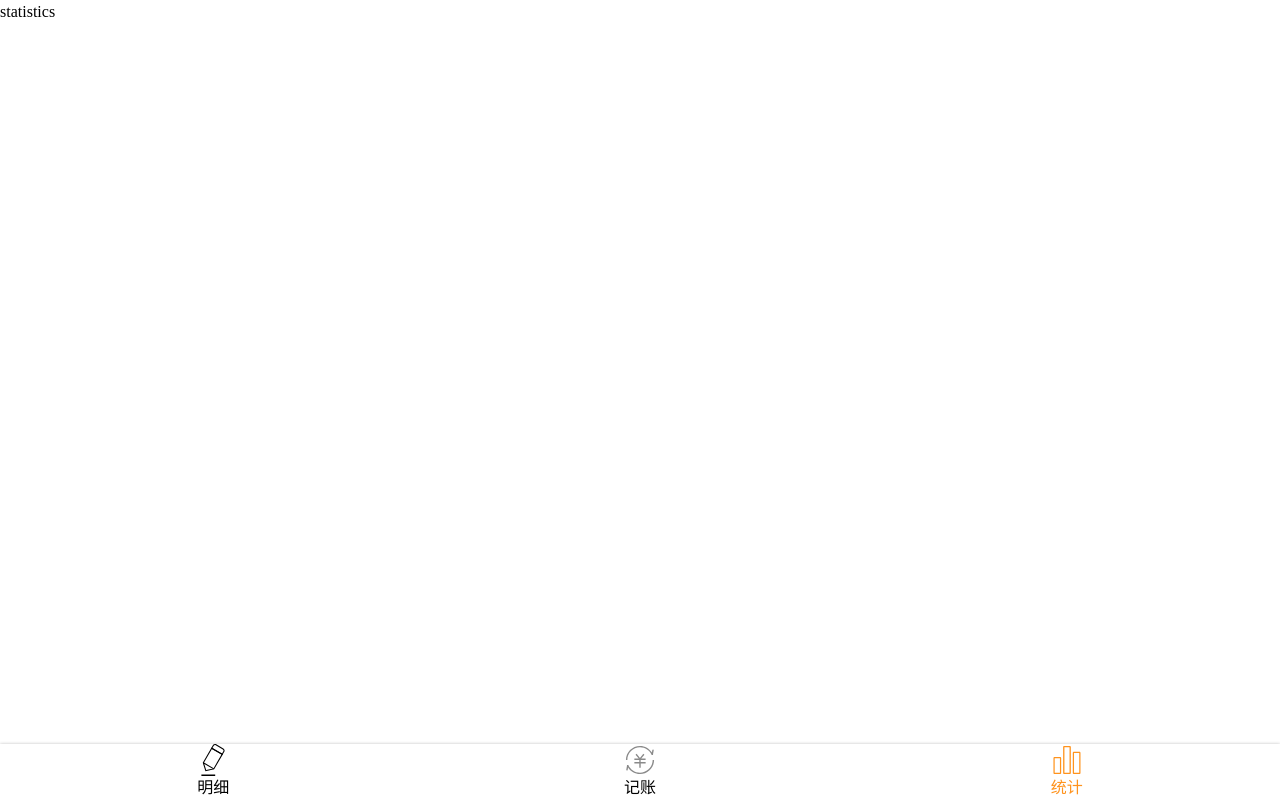
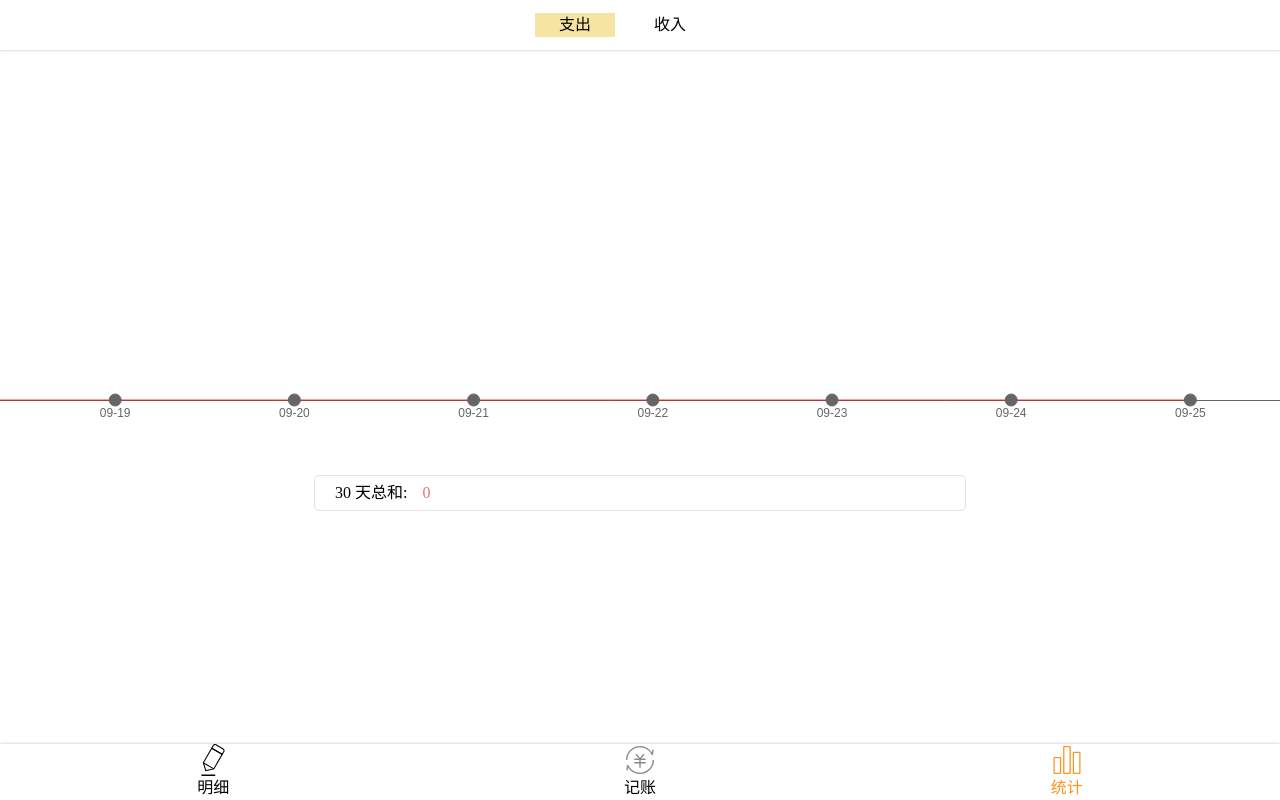
Before and after one commit to ac97nj/sun, a Vue app: page /#/Statistics in a window 1280 px wide. Built offline with nearby package versions, Linux system fonts and the light colour scheme.

Commit message:
初步完成记账的所有功能

```diff
--- a/package.json
+++ b/package.json
@@ -11,6 +11,8 @@
   "dependencies": {
     "core-js": "^3.6.5",
     "dayjs": "^1.9.1",
+    "echarts": "^4.9.0",
+    "lodash": "^4.17.20",
     "register-service-worker": "^1.7.1",
     "svgo-loader": "^2.2.1",
     "vue": "^2.6.11",
@@ -20,7 +22,9 @@
     "vuex": "^3.1.2"
   },
   "devDependencies": {
+    "@types/echarts": "^4.8.0",
     "@types/jest": "^24.0.19",
+    "@types/lodash": "^4.14.161",
     "@typescript-eslint/eslint-plugin": "^2.33.0",
     "@typescript-eslint/parser": "^2.33.0",
     "@vue/cli-plugin-babel": "^4.5.0",
--- a/src/components/label/labelTag.vue
+++ b/src/components/label/labelTag.vue
@@ -14,8 +14,6 @@
     <div v-else @click="removeRecord">
       完成
     </div>
-
-
   </div>
 </template>
 
@@ -83,7 +81,6 @@ export default class LabelTag extends Vue {
     }
   }
 
-
   > div {
     display: flex;
     justify-content: center;
--- a/src/components/money/notesNumber.vue
+++ b/src/components/money/notesNumber.vue
@@ -94,13 +94,10 @@ export default class NotesNumber extends Vue {
 @import "~@/assets/style/helper.scss";
 
 .notes-number {
-  position: absolute;
   bottom: 0;
-  width: 100%;
-
-
-
-
+  width: 100vw;
+  position: fixed;
+  z-index: 1;
   > .notes {
     margin-top: 5px;
     display: flex;
--- a/src/components/money/tag.vue
+++ b/src/components/money/tag.vue
@@ -134,8 +134,8 @@ export default class Tag extends Vue {
   width: 90%;
   margin: auto;
   overflow: auto;
-  height: 360px;
-  border: 1px  solid;
+  height: 310px;
+
 
   .tags-ul {
     display: flex;
--- /dev/null
+++ b/src/components/money/timeDate.vue
@@ -0,0 +1,67 @@
+<template>
+  <div class="date-one">
+    <label class="date-two">
+      日期:<input type="date"
+                :value="X(this.datevalue)"
+                @input="datevalue = $event.target.value "
+    >
+    </label>
+  </div>
+</template>
+
+<script lang="ts">
+import Vue from 'vue';
+import {Component, Watch} from 'vue-property-decorator';
+import dayjs from 'dayjs';
+
+
+@Component
+export default class TimeDate extends Vue {
+  datevalue = new Date().toISOString();
+
+
+  X(AAA: string) {
+    return dayjs(AAA).format('YYYY-MM-DD');
+  }
+
+
+  @Watch('datevalue')
+  onInputChanged(value: string) {      //传送备注的内容
+    this.$emit('update:datevalue', value);
+    console.log(value);
+  }
+
+
+}
+
+
+</script>
+
+<style lang="scss" scoped>
+
+.date-one {
+
+  width: 80%;
+  margin: auto;
+
+  > .date-two {
+    border: 1px solid #E1E1E1;
+    margin: 15px;
+    display: flex;
+    justify-content: center;
+    align-items: center;
+    border-radius: 5px;
+
+
+    > input {
+      border: none;
+      margin-left: 5px;
+      color: #E97373;
+      font-weight: bold;
+    }
+  }
+
+}
+
+
+</style>
--- /dev/null
+++ b/src/components/statistics/chart.vue
@@ -0,0 +1,37 @@
+<template>
+    <div class="wrapper" id="main"></div>
+</template>
+
+<script lang="ts">
+import {Component, Prop, Vue, Watch} from 'vue-property-decorator';
+import echarts, {EChartOption, ECharts} from 'echarts';
+
+@Component
+export default class Chart extends Vue {
+  @Prop() options?: EChartOption;
+
+  chart?: ECharts;
+  mounted() {
+    if (this.options === undefined) {
+      return console.error('options 为空');
+    }
+   this.chart = echarts.init((document.getElementById('main')) as HTMLDivElement);
+    this.chart.setOption(this.options);
+
+
+  }
+
+  @Watch('options')
+  onOptionsChange(newValue: EChartOption) {
+    this.chart!.setOption(newValue);
+  }
+
+
+}
+</script>
+
+<style lang="scss" scoped>
+.wrapper {
+  height: 400px;
+}
+</style>
--- a/src/recorditem.d.ts
+++ b/src/recorditem.d.ts
@@ -20,6 +20,11 @@ type RecordItems = {
 }
 
 
+type hashValue = {
+  title: string;
+  total?: number;
+  items: RecordItem[];
+}
 
 
 type tagItem = {
--- a/src/store/index.ts
+++ b/src/store/index.ts
@@ -67,14 +67,10 @@ const store = new Vuex.Store({
         );
         store.commit('crateTagTwo', {type: '+', name: 'lijing', text: '礼金'},
         );
-        store.commit('crateTagTwo', {type: '-', name: 'shuiguo', text: '水果'});
         store.commit('crateTagTwo', {type: '-', name: 'jiaotong', text: '交通'});
-        store.commit('crateTagTwo', {type: '-', name: 'meirong', text: '美容'});
         store.commit('crateTagTwo', {type: '-', name: 'riyong', text: '日用'});
         store.commit('crateTagTwo', {type: '-', name: 'shiwu', text: '食物'});
-        store.commit('crateTagTwo', {type: '-', name: 'xiezi', text: '鞋子'});
         store.commit('crateTagTwo', {type: '-', name: 'yifu', text: '衣服'});
-        store.commit('crateTagTwo', {type: '-', name: 'zaocan', text: '早餐'});
         store.commit('crateTagTwo', {type: '-', name: 'zhusu', text: '住宿'});
 
 
@@ -101,7 +97,7 @@ const store = new Vuex.Store({
         window.localStorage.setItem('recordList', JSON.stringify(state.recordData));
       },
       createRecord(state, record: RecordItem) {   //创建保存
-        record.createAt = new Date().toISOString();
+        // record.createAt = new Date().toISOString();
         record.id = createId();
         const recordCopy: RecordItem = clone(record);
         state.recordData.push(recordCopy);
--- a/src/views/Statistics.vue
+++ b/src/views/Statistics.vue
@@ -1,15 +1,194 @@
 <template>
   <Layout>
-    statistics
+
+    <div class="label">
+      <ul class="label-tag">
+        <li :class="type ==='-'&& 'selected'" @click="selectType('-')">
+          支出
+        </li>
+        <li class="tag-disburse" :class="type ==='+'&& 'selected'" @click="selectType('+')">
+          收入
+        </li>
+      </ul>
+      <Icon name="twosun"></Icon>
+    </div>
+    <div class="chart-one" ref="chartWrapper">
+      <Chart :options="chartOptions" class="chart"></Chart>
+    </div>
+
+    <div class="sum">
+      <div>
+        <div> 30 天总和:</div>
+        <div class="sum-one">{{ AAA }}</div>
+      </div>
+    </div>
+
   </Layout>
 </template>
 
 <script lang="ts">
 import Vue from 'vue';
 import {Component} from 'vue-property-decorator';
+import clone from '@/lib/clone';
+import dayjs from 'dayjs';
+import Chart from '@/components/statistics/chart.vue';
+import _ from 'lodash';
+import day from 'dayjs';
 
-@Component
+
+@Component({
+  components: {Chart}
+})
 export default class Statistics extends Vue {
+
+  type = '-';
+
+
+  beforeCreate() {
+    this.$store.commit('read');
+  }
+
+
+  mounted() {
+    const div = (this.$refs.chartWrapper as HTMLDivElement);
+    div.scrollLeft = div.scrollWidth;
+  }
+
+  selectType(value: string) {
+    if (value !== '-' && value !== '+') {
+      throw  new Error('type');
+    }
+    this.type = value;
+  }
+
+  get recordData() {
+    return (this.$store.state as rootState).recordData;
+  }
+
+  get recordList() {
+    const recordList = this.recordData;
+    const nweList = clone(recordList)
+        .filter(item => item.type === this.type)
+        .sort((a, b) =>
+            dayjs(b.createAt).valueOf() - dayjs(a.createAt).valueOf()
+        );
+    if (nweList.length === 0) {return [] as RecordItem[];}
+    type hashValue = {
+      title: string;
+      total?: number;
+      items: RecordItem[];
+    }
+    const hashRecord: hashValue[] = [
+      {title: dayjs(nweList[0].createAt).format('YYYY-MM-DD'), items: [nweList[0]], total: nweList[0].amount}
+    ];
+
+    for (let i = 1; i < recordList.length; i++) {
+      const head = nweList[i];
+      const last = hashRecord[hashRecord.length - 1];
+      if (head) {
+        if (dayjs(last.title).isSame(dayjs(head.createAt), 'day')) {
+          last.items.push(nweList[i]);
+        } else {
+          hashRecord.push({title: dayjs(nweList[i].createAt).format('YYYY-MM-DD'), items: [nweList[i]]});
+        }
+      }
+      hashRecord.map((group) => {group.total = group.items.reduce((sum, item) => sum + item.amount!, 0);});
+    }
+    return hashRecord;
+  }
+
+
+  get keyValueList() {
+    const today = new Date();
+    const array = [];
+    for (let i = 0; i <= 29; i++) {
+      const dateString = day(today)
+          .subtract(i, 'day').format('YYYY-MM-DD');
+      const found = _.find(this.recordList as hashValue[], {
+        title: dateString
+      });
+      console.log(found);
+      array.push({
+        key: dateString, value: found ? found.total : 0,
+      });
+
+
+    }
+    array.sort((a, b) => {
+      if (a.key > b.key) {
+        return 1;
+      } else if (a.key === b.key) {
+        return 0;
+      } else {
+        return -1;
+      }
+    });
+    console.log(array);
+
+    return array;
+  }
+
+
+  get AAA() {
+
+    let sum = 0;
+    const BB = [];
+    for (let i = 0; i <= 29; i++) {
+      BB.push(this.keyValueList[i].value);
+    }
+
+    BB.forEach(function (val, index, BB) {
+      sum += val!;
+    });
+
+    return sum;
+  }
+
+
+  get chartOptions() {
+    const keys = this.keyValueList.map(item => item.key);
+    const values = this.keyValueList.map(item => item.value);
+    return {
+      grid: {
+        left: 0,
+        right: 0,
+      },
+      xAxis: {
+        type: 'category',
+        data: keys,
+        axisTick: {alignWithLabel: true},
+        axisLine: {lineStyle: {color: '#666'}},
+        axisLabel: {
+          formatter: function (value: string, index: number) {
+            return value.substr(5);
+          }
+        }
+      },
+      yAxis: {
+        type: 'value',
+        show: false
+      },
+      series: [{
+        symbol: 'circle',
+        symbolSize: 12,
+        lineStyle: {
+          normal: {
+            color: 'red',//折线的颜色
+            width: '0.8'//折线粗细
+          }
+        },
+        itemStyle: {borderWidth: 1, color: '#666', borderColor: '#666'},
+        data: values,
+        type: 'line'
+      }],
+      tooltip: {
+        show: true, triggerOn: 'click',
+        position: 'top',
+        formatter: '金额:{c}'
+      }
+    };
+  }
+
 
 }
 
@@ -17,5 +196,79 @@ export default class Statistics extends Vue {
 </script>
 
 <style lang="scss" scoped>
+.echarts {
+  max-width: 100%;
+  height: 400px;
+}
 
+.label {
+  display: flex;
+  box-shadow: 0 0 3px rgba(0, 0, 0, 0.25);
+  margin-bottom: 10px;
+  justify-content: center;
+  align-items: center;
+
+  .icon {
+    font-size: 15px;
+    width: 50px;
+    height: 35px;
+    color: #FF931D;
+    position: relative;
+  }
+
+
+  .label-tag {
+    display: flex;
+    justify-content: center;
+    align-items: center;
+    width: 250px;
+    height: 50px;
+    text-align: center;
+    flex-grow: 1;
+
+    > li {
+      margin-left: 15px;
+      width: 80px;
+
+      &.selected {
+        background: #F5E4A2;
+      }
+    }
+  }
+}
+
+
+.chart-one {
+  //height: 400px;
+  overflow: auto;
+
+  > .chart {
+    width: 420%;
+  }
+}
+
+.sum {
+
+  display: flex;
+  margin-top: 15px;
+  justify-content: center;
+  align-items: center;
+
+
+  > div {
+    display: flex;
+    border: 1px solid #E1E1E1;
+    padding: 5px;
+    width: 50%;
+    border-radius: 5px;
+
+    >div{
+      margin-left: 15px;
+    }
+  }
+}
+
+.sum-one{
+  color: #E97373;
+}
 </style>
```
Also changed, not shown: src/components/label/labelStatistics.vue (+4 -8 lines), src/views/Money.vue (+12 -24 lines), 1 other file (tests, documents, lock files or other folders).
